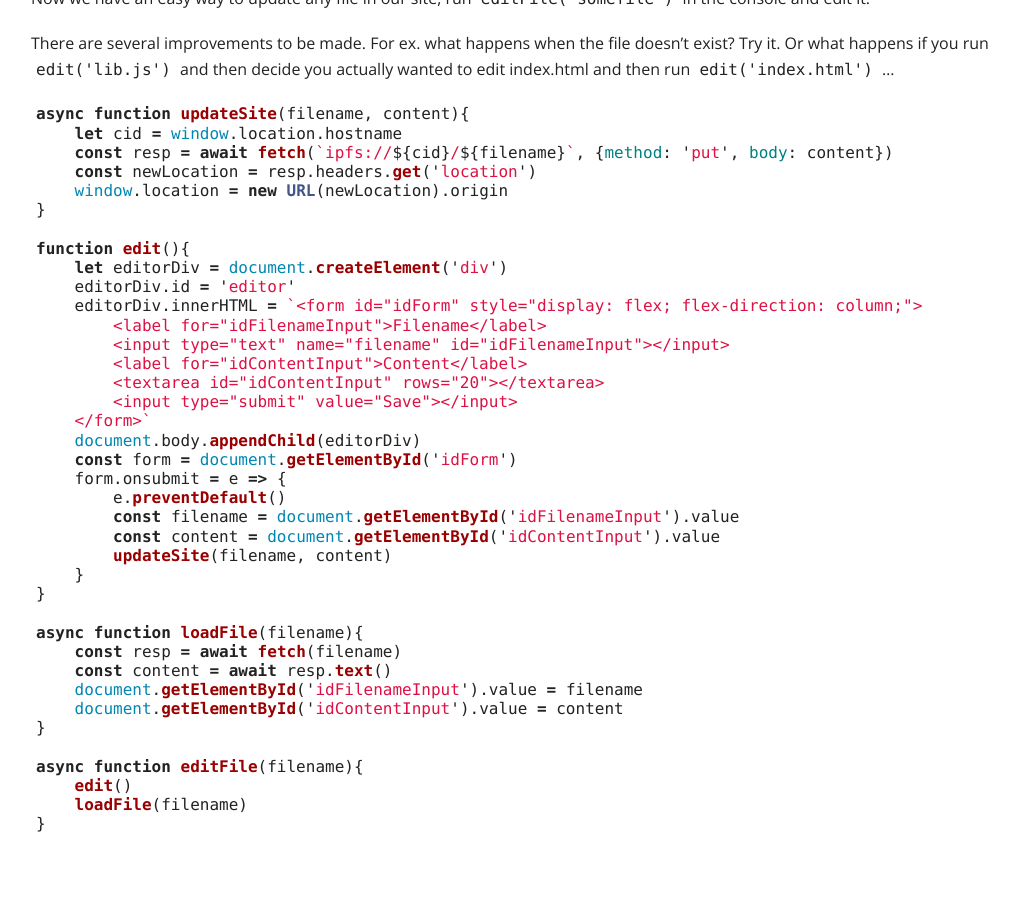
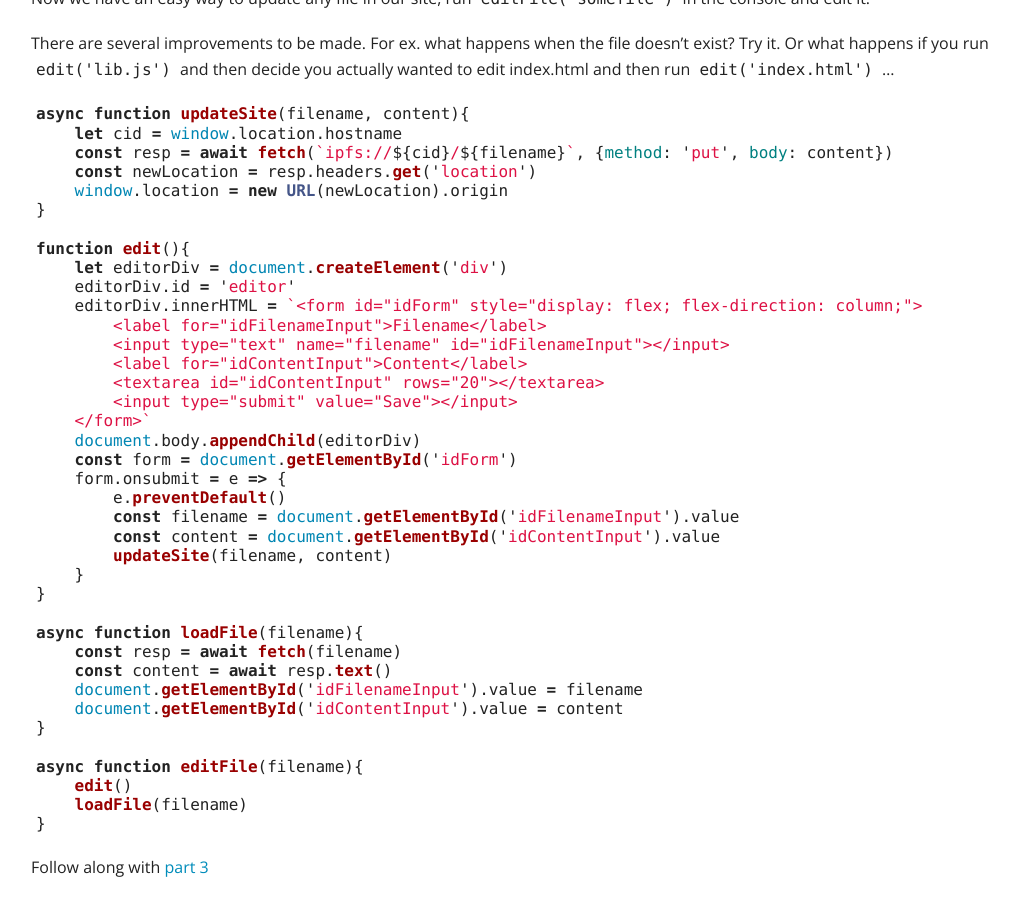
Before and after one commit to dirkcuys/thebacklog, a Jekyll site: the page built from projects/agregore-web-apps/part-1.md, in a window 1280 px wide and 900 px high, scrolled down 6925 px. Shown: the whole window, without its empty margins (124-1143 px from the left). Built offline with Jekyll 4.4.1, drawn with Linux system fonts in a browser that asks for light colours; nearby versions of some CDN libraries; our own code applies the rules of GitHub Pages for plain Markdown files; before the commit the page ends 7780 px from its top, so only the background shows below that.

Commit message:
Add links

````diff
--- a/projects/agregore-web-apps/part-1.md
+++ b/projects/agregore-web-apps/part-1.md
@@ -404,3 +404,5 @@
     loadFile(filename)
 }
 ```
+
+Follow along with [part 3]({{site.baseurl}}/projects/agregore-web-apps/part-3/)
````
